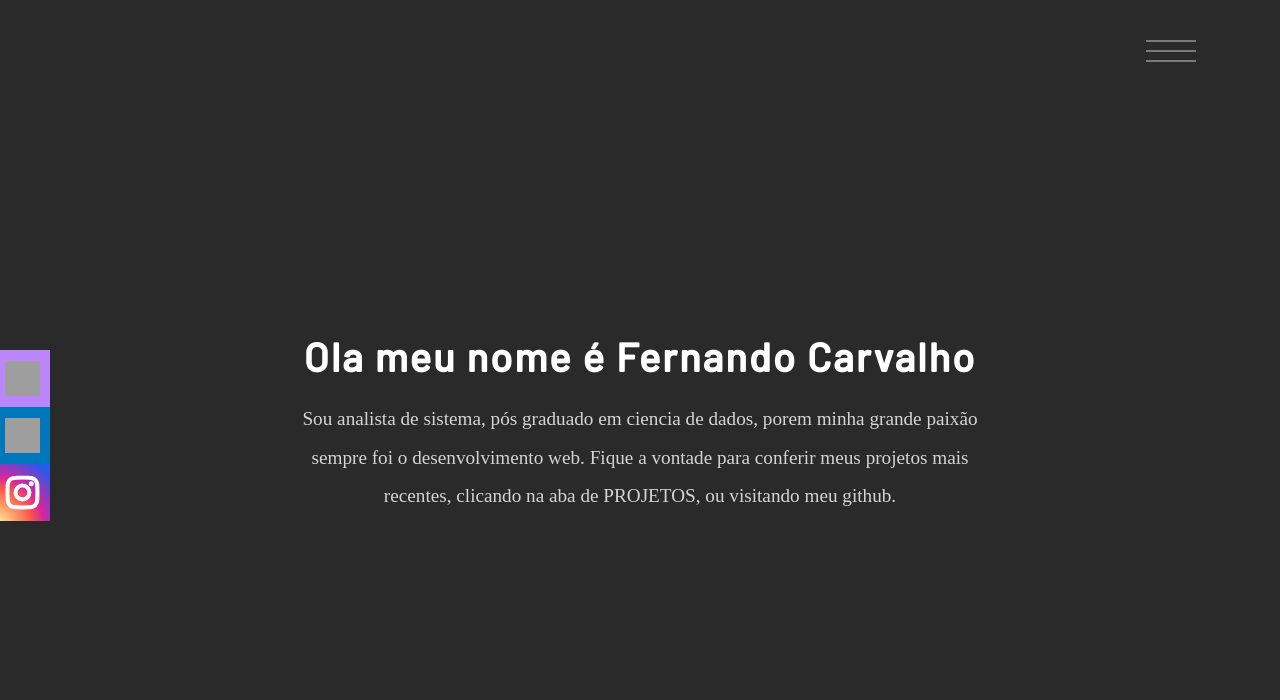
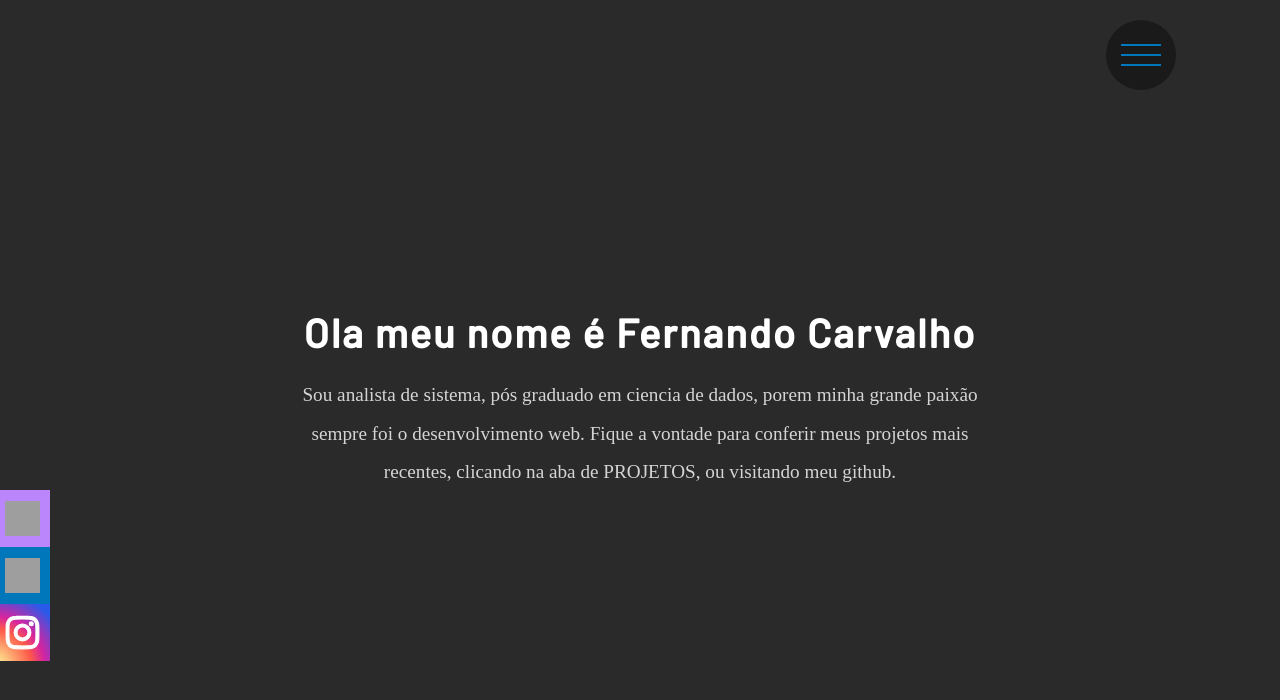
Before and after one commit to fescarvalho/Portifolio3.0, a React (Create React App) app: page / in a window 1280 px wide. Shown: the top 700 px of the page. Built offline with nearby package versions, Linux system fonts and the light colour scheme; grey boxes are pictures that could not be loaded.

Commit message:
:sparkles: feat - Created Menu navbar and animations.

```diff
--- a/src/index.css
+++ b/src/index.css
@@ -1,5 +1,6 @@
 :root {
   --background: #2a2a2a;
+  --background2: #1a1a1a;
   --primary-color: #bb86fc;
   --secondary-color: #03dac5;
   --primary-variant: #5600e8;
--- a/src/pages/Home.css
+++ b/src/pages/Home.css
@@ -4,32 +4,187 @@
 }
 .header {
   width: 100%;
-  height: 4rem;
+  height: 100%;
   display: flex;
   justify-content: flex-end;
-  padding: 20px;
+  padding: 20px 40px;
 }
 
-.header li {
+.burguer {
+  width: 70px;
+  height: 70px;
+  background: var(--background2);
+  border-radius: 50%;
   display: flex;
-  width: 50px;
-  height: 2px;
-  background-color: var(--text-color3);
-  margin-bottom: 8px;
-  list-style: none;
-  transition: transform 0.45s cubic-bezier(0.43, 0.77, 0.15, 1.5);
-}
-.burguer ul {
-  padding: 20px 0;
+  flex-direction: column;
+  justify-content: center;
+  align-items: center;
+  gap: 8px;
   cursor: pointer;
+  z-index: 1000;
+  position: fixed;
 }
 
-.burguer:hover li:first-child {
+.burguer i {
+  z-index: -10;
+}
+
+.navActive {
+  display: flex;
+  justify-content: center;
+  align-items: center;
+  flex-direction: column;
+  position: absolute;
+  overflow: hidden;
+  padding: 30px;
+  z-index: 1000;
+  width: 100vw;
+  height: 100vh;
+  background: var(--background);
+  transition: transform 0.45s cubic-bezier(0.45, 0, 0, 1);
+}
+.nav {
+  transform: translate3d(0, -100%, 0);
+  display: flex;
+  justify-content: center;
+  align-items: center;
+  flex-direction: column;
+  position: absolute;
+  overflow: hidden;
+  padding: 30px;
+  z-index: 1000;
+  width: 100vw;
+  height: 100vh;
+  background: var(--background);
+  transition: transform 0.45s cubic-bezier(0.45, 0, 0, 1);
+}
+.navActive a,
+.nav a {
+  text-decoration: none;
+  overflow: hidden;
+  display: flex;
+  width: 80%;
+  height: 20%;
+  margin-bottom: 10px;
+  justify-content: center;
+  align-items: center;
+  background: var(--background2);
+  position: relative;
+  trasition: transform 0.55s cubic-bezier(0, 0.35, 0, 1),
+    color 0.15s ease-out 0.1s;
+}
+.navActive a:nth-child(1),
+.nav a:nth-child(1) {
+  transition-delay: 0.36s;
+}
+.navActive :nth-child(2),
+.nav a:nth-child(2) {
+  transition-delay: 0.24s;
+}
+.navActive a:nth-child(3),
+.nav a:nth-child(3) {
+  transition-delay: 0.12s;
+}
+
+.navActive a span,
+.nav a span {
+  font-family: 'Poppins';
+  color: var(--text-color3);
+  z-index: 100;
+  transition-delay: 0.4s;
+  font-size: 3rem;
+}
+
+.navActive a:hover::after,
+.nav a:hover::after {
+  transform: translate3d(100%, 0, 0);
+}
+.navActive a:hover::before,
+.nav a:hover::before {
+  transform: translate3d(-100%, 0, 0);
+}
+.navActive a:hover span,
+.nav a:hover span {
+  color: var(--text-color1);
+}
+
+.navActive a::after,
+.navActive a::before,
+.nav a::after,
+.nav a::before {
+  position: absolute;
+  content: '';
+  width: 100%;
+  height: 51%;
+  background: var(--background);
+  transition: transform 0.4s cubic-bezier(0.65, 0.15, 0, 1);
+}
+
+.navActive a::before,
+.nav a::before {
+  bottom: 0;
+  right: 0;
+}
+.navActive a::after,
+.nav::after {
+  transition-delay: 125ms;
+  left: 0px;
+
+  top: 0;
+}
+.burguer i {
+  width: 40px;
+  height: 2px;
+  display: block;
+  background: var(--text-linkedin);
+  transition: transform 0.45s cubic-bezier(0.43, 0.77, 0.15, 1.5),
+    background 0.3s ease;
+}
+
+@keyframes rotate-back-out {
+  0% {
+    transform: rotate(180deg);
+  }
+  45% {
+    transform: rotate(-5deg);
+  }
+  100% {
+    transform: rotate(0deg);
+  }
+}
+.burguer:hover i:first-child {
   transform: translate3d(0, -5px, 0);
 }
-.burguer:hover li:last-child {
+.burguer:hover i:last-child {
   transform: translate3d(0, 5px, 0);
 }
+.burguer.st1 i:first-child {
+  transform: translate3d(0, 10px, 0) rotate(-180deg);
+}
+.burguer.st1 i:nth-child(2n) {
+  transform: translate3d(0, 0, 0) rotate(-180deg);
+}
+.burguer.st1 i:last-child {
+  transform: translate3d(0, -10px, 0) rotate(-180deg);
+}
+
+.burguer.st2 i:nth-child(2n) {
+  transform: translate3d(0, 10px, 0) rotate(180deg);
+  background: transparent;
+}
+.burguer.st2:hover i:first-child {
+  transform: translate3d(0, 10px, 0) rotate(55deg) scale(1.5);
+}
+.burguer.st2:hover i:last-child {
+  transform: translate3d(0, -10px, 0) rotate(-55deg) scale(1.5);
+}
+.burguer.st2 i:first-child {
+  transform: translate3d(0, 10px, 0) rotate(45deg) scale(1.5);
+}
+.burguer.st2 i:last-child {
+  transform: translate3d(0, -10px, 0) rotate(-45deg) scale(1.5);
+}
+
 .main {
   text-align: center;
   width: 60%;
@@ -64,14 +219,14 @@
 .main-description {
   width: 90;
 }
+
 .socials {
-  position: absolute;
   display: flex;
   flex-direction: column;
-
   list-style: none;
   top: 350px;
   left: 0;
+  z-index: -10;
 }
 .socials li {
   width: 75px;
--- a/src/pages/Home.jsx
+++ b/src/pages/Home.jsx
@@ -1,16 +1,49 @@
+import { useState } from 'react';
 import './Home.css';
 
 function Home() {
+  const [active, setActive] = useState(false);
+  const activeMenu = () => {
+    setActive(!active);
+  };
+  const rotateButton = (e) => {
+    const element = e.target;
+    if (element.classList.contains('st2')) {
+      activeMenu();
+      element.classList.remove('st2');
+      setTimeout(() => {
+        element.classList.remove('st1');
+      }, 500);
+    }
+
+    if (!element.classList.contains('st1')) {
+      activeMenu();
+      element.classList.add('st1');
+      setTimeout(() => {
+        element.classList.add('st2');
+      }, 500);
+    }
+  };
+
   return (
     <>
+      <nav className={active ? 'navActive' : 'nav'}>
+        <a href="google.com">
+          <span>Home</span>
+        </a>
+        <a href="google.com">
+          <span>Projetos</span>
+        </a>
+        <a href="google.com">
+          <span>Contato</span>
+        </a>
+      </nav>
       <div className="content-home">
         <header className="header">
-          <div className="burguer">
-            <ul>
-              <li></li>
-              <li></li>
-              <li></li>
-            </ul>
+          <div className="burguer" onClick={rotateButton}>
+            <i></i>
+            <i></i>
+            <i></i>
           </div>
         </header>
         <div className="main">
@@ -25,6 +58,7 @@ function Home() {
           </p>
         </div>
       </div>
+
       <ul className="socials">
         <li className="github">
           <img src="" alt="" />
```
Also changed, not shown: 2 other files (tests, documents, lock files or other folders).
